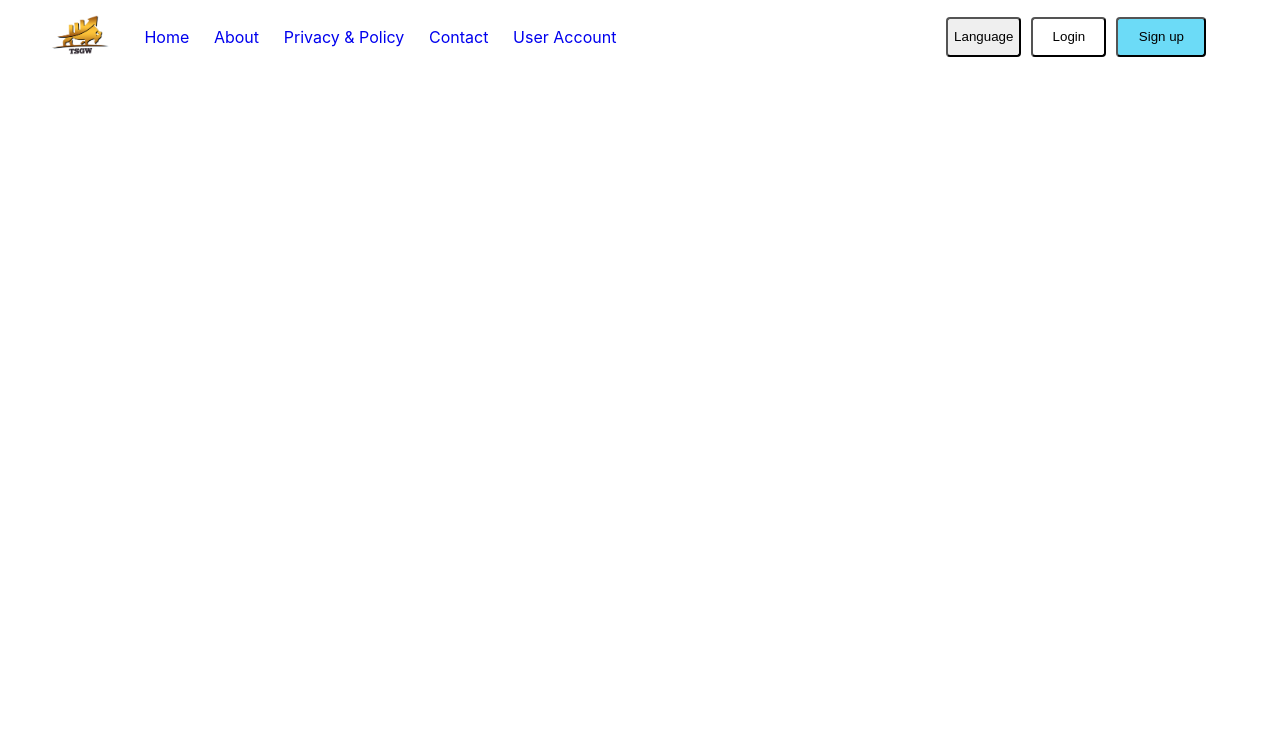
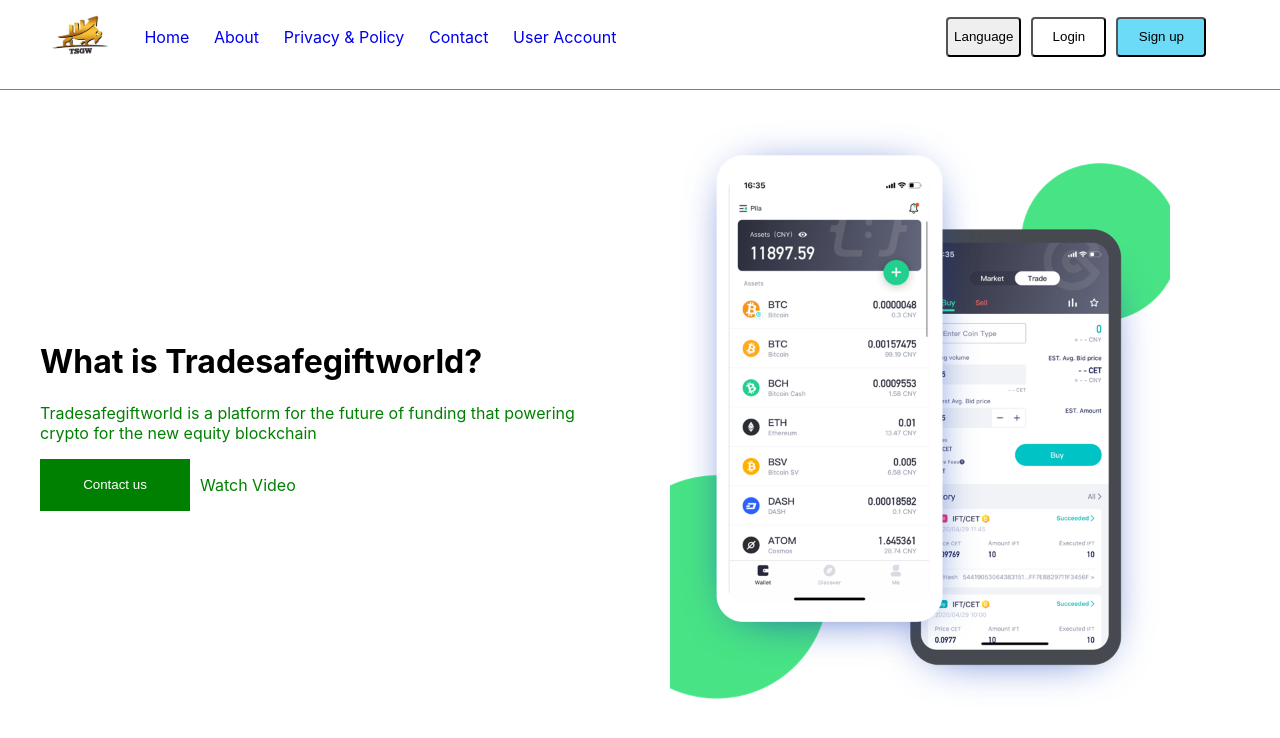
Before and after one commit to hemarle/tradesafegift, a React (Create React App) app: page / in a window 1280 px wide. Shown: the top 738 px of the page. Built offline with nearby package versions, Linux system fonts and the light colour scheme.

Commit message:
about page added

```diff
--- /dev/null
+++ b/src/About.css
@@ -0,0 +1,37 @@
+.about{
+    display:flex;
+    align-items:center;
+    padding: 30px;
+}
+.about__Left{
+    flex:0.5;
+    padding: 10px;
+}
+.about__Left h1{
+    font-size: 34x;
+
+}
+.about__Left p{
+    color:green;
+
+}
+.about__LeftContact{
+    display:flex;
+}
+.about__LeftContact button{
+    margin-right: 10px;
+    background-color:green;
+    color:white;
+    width:150px;
+    border:none;
+
+}
+.about__Right{
+    flex:0.5;
+    margin-left:40px
+}
+
+.about__Right img{
+    width: 500px;
+    height:auto
+}
--- /dev/null
+++ b/src/About.js
@@ -0,0 +1,22 @@
+import React from 'react'
+import './About.css'
+import aboutImg from './images/about.jpg'
+function About() {
+    return (
+        <div className='about'>
+            <div className='about__Left'>
+                <h1>What is Tradesafegiftworld?</h1>
+                <p>Tradesafegiftworld is a platform for the future of funding that powering crypto for the new equity blockchain</p>
+            <div className='about__LeftContact'>
+                <button>Contact us</button>
+                <p> Watch Video</p>
+            </div>
+            </div>
+        <div className='about__Right'>
+            <img src={aboutImg} alt='about image'/>
+        </div>
+        </div>
+    )
+}
+
+export default About
--- a/src/Main.js
+++ b/src/Main.js
@@ -1,11 +1,12 @@
 import React from 'react';
 import './Main.css'
 import NavBar from './NavBar';
-
+import About from './About'
 function Main(){
     return (
         <div className='main'>
 <NavBar/>
+<About/>
        </div>
     );
 
--- a/src/Navbar.css
+++ b/src/Navbar.css
@@ -1,16 +1,19 @@
 
 
-a{
+.navbar a{
     outline: none;
     text-decoration: none;
 }
 
 .navbar{
     display: flex;
+    position: sticky;
     padding-top: 15px;
     padding-left: 50px;
     padding-right: 50px;
     align-items: center;
+    padding-bottom: 30px;
+    border-bottom: 1px solid gray;
 }
 .navbar__Left{
     flex: 0.08;
```
Also changed, not shown: src/images/about.jpg (added).
